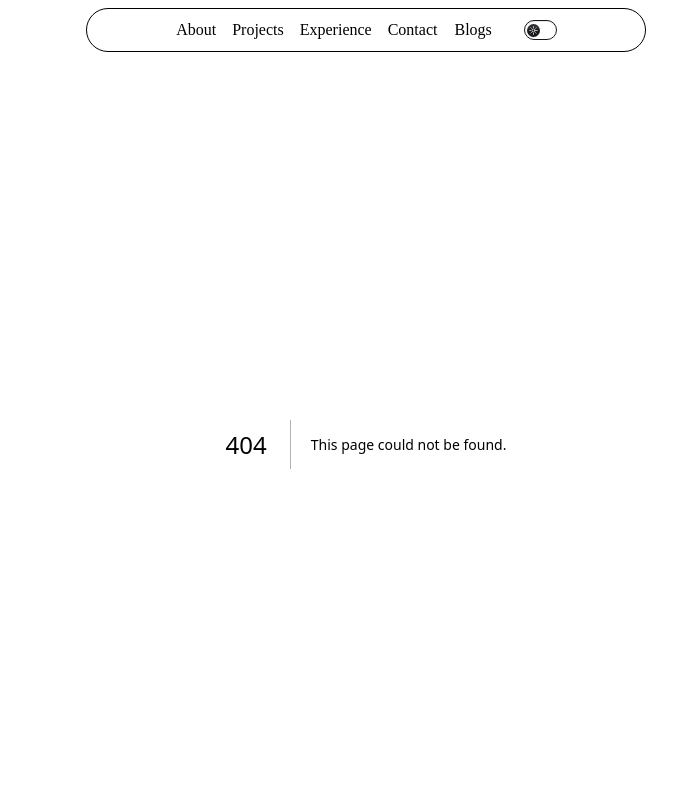
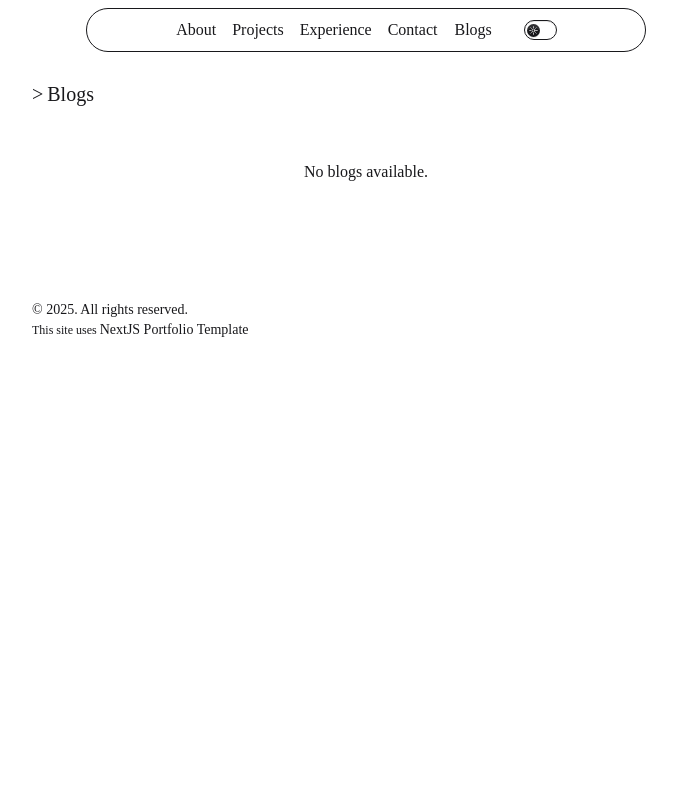
Before and after one commit to OOMrConrado/Portfolio, a Next.js app: page /blogs in a window 1280 px wide. Before the commit this address had no page. Shown: the top 800 px of the page, without its empty margins (274-951 px from the left). Built offline with nearby package versions, Linux system fonts and the light colour scheme; a web font is replaced by a local one.

Commit message:
Add blog listing page
Create blog index page with article listings and publication dates.

```diff
--- /dev/null
+++ b/src/app/blogs/page.js
@@ -0,0 +1,40 @@
+import React from "react";
+import { blogs , seo } from "../../data/data";
+import Link from "next/link";
+
+export const metadata = {
+    title: `Blogs | ${seo.title}`,
+    description: "Read articles, tutorials, and insights on web development, Next.js, and programming.",
+    keywords: "blog, web development, Next.js, programming, tutorials"
+};
+
+function page() {
+    return (
+        <div className="md:w-[700px] w-[100%] mt-5 p-4">
+            <main className="flex flex-col gap-2">
+                <h1 className="text-xl font-medium before:content-['>'] before:mr-1">Blogs</h1>
+                <div className="flex flex-col gap-4 p-1">
+                    {blogs.length > 0 ? (
+                        blogs.map((blog, index) => (
+                            <div
+                                key={index}
+                                className="flex items-center justify-between gap-5"
+                            >
+                                <Link href={blog.link}>
+                                    <h2 className="cursor-pointer hover:underline">
+                                        {blog.title}
+                                    </h2>
+                                </Link>
+                                <p className="text-xs">{blog.date}</p>
+                            </div>
+                        ))
+                    ) : (
+                        <p className="text-center mt-10">No blogs available.</p>
+                    )}
+                </div>
+            </main>
+        </div>
+    );
+}
+
+export default page;
```
